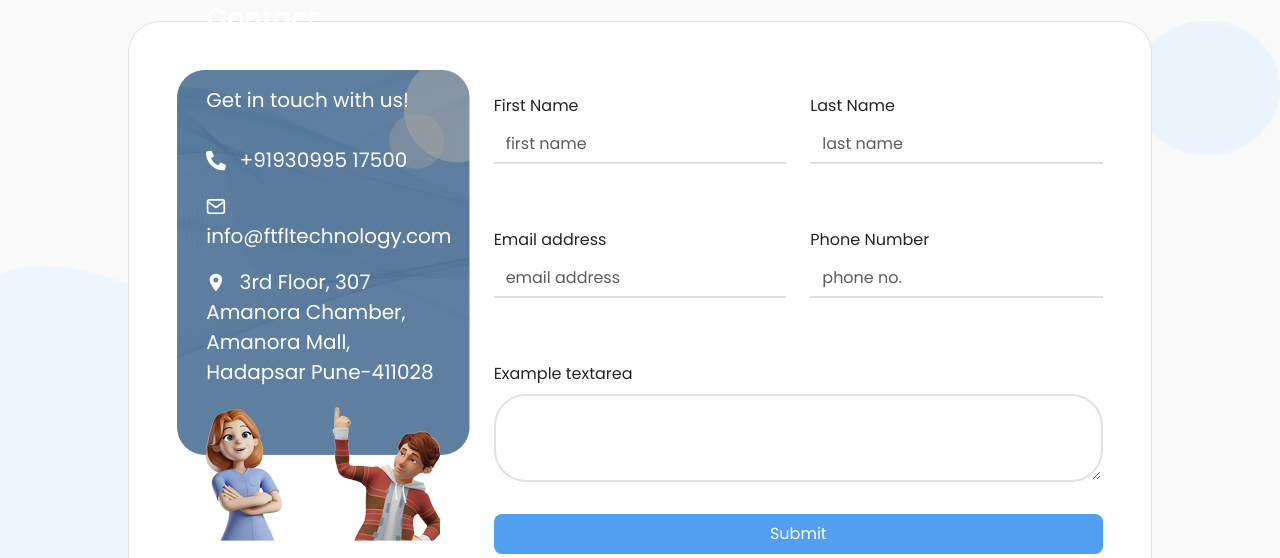
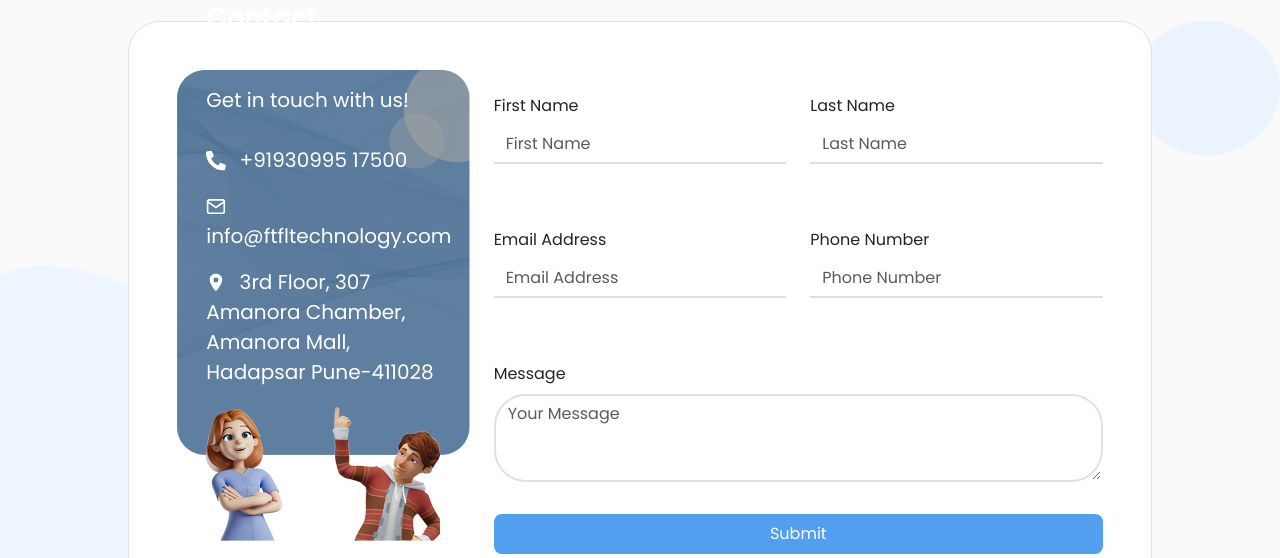
Before and after one commit to Ekata1233/ftfl, a React (Vite) app: page /contact in a window 1280 px wide. Shown: the part 394-952 px from the top of the page. Built offline with nearby package versions, Linux system fonts and the light colour scheme.

Commit message:
changes in job description section

```diff
--- a/src/Components/ContactUS/ConatctUS.jsx
+++ b/src/Components/ContactUS/ConatctUS.jsx
@@ -1,15 +1,76 @@
-import HeaderNav from "../HeaderNav/HederNav"
-import carrers from '../../assets/Rectangle 3847.png'
-import Blogbg from '../../assets/contact-bg.png'
-import { Button, Col, Form, Row } from "react-bootstrap"
-import '../ContactUS/ContactUs.css'
-import { FiMail } from "react-icons/fi"
-import { FaPhoneAlt } from "react-icons/fa"
-import { IoLocationSharp } from "react-icons/io5"
-import girlboy from '../../assets/conatctgirl-boy.png'
-import frame from '../../assets/Frame 2.png'
+import React, { useState } from "react";
+import HeaderNav from "../HeaderNav/HederNav";
+import carrers from '../../assets/Rectangle 3847.png';
+import Blogbg from '../../assets/contact-bg.png';
+import { Button, Col, Form, Row, Spinner } from "react-bootstrap";
+import '../ContactUS/ContactUs.css';
+import { FiMail } from "react-icons/fi";
+import { FaPhoneAlt } from "react-icons/fa";
+import { IoLocationSharp } from "react-icons/io5";
+import girlboy from '../../assets/conatctgirl-boy.png';
+import frame from '../../assets/Frame 2.png';
 
-function ConatctUS() {
+function ContactUS() {
+    // State to manage form inputs
+    const [formData, setFormData] = useState({
+        firstName: "",
+        lastName: "",
+        email: "",
+        phone: "",
+        message: "",
+    });
+
+    // State to manage API response
+    const [response, setResponse] = useState(null);
+
+    // State to manage form submission loading state
+    const [isSubmitting, setIsSubmitting] = useState(false);
+
+    // Handle form input changes
+    const handleInputChange = (e) => {
+        const { name, value } = e.target;
+        setFormData({
+            ...formData,
+            [name]: value,
+        });
+    };
+
+    // Handle form submission
+    const handleSubmit = async (e) => {
+        e.preventDefault();
+        setIsSubmitting(true); // Start loading
+
+        try {
+            // Send form data to the API
+            const res = await fetch("https://ftfl-backend.vercel.app/api/contact/submit", {
+                method: "POST",
+                headers: {
+                    "Content-Type": "application/json",
+                },
+                body: JSON.stringify(formData),
+            });
+
+            const data = await res.json();
+            setResponse(data); // Set the API response
+
+            // Clear the form after successful submission
+            if (res.ok) {
+                setFormData({
+                    firstName: "",
+                    lastName: "",
+                    email: "",
+                    phone: "",
+                    message: "",
+                });
+            }
+        } catch (error) {
+            console.error("Error submitting form:", error);
+            setResponse({ message: "An error occurred while submitting the form." });
+        } finally {
+            setIsSubmitting(false); // Stop loading
+        }
+    };
+
     return (
         <div>
             <div className="overlay-nav overlay-nav1">
@@ -20,95 +81,159 @@ function ConatctUS() {
                     {/* Carousel Section */}
                     <div className="carousel-container about position-relative text-center">
                         <img src={carrers} className="img-fluid w-100 con-img" alt="Slide 1" />
-
                     </div>
 
                     {/* Additional Content */}
-                    <div className="text-center my-5" >
+                    <div className="text-center my-5">
                         <p>
                             <span className='text-dark' style={{ fontWeight: "400", fontSize: "45px" }}>Contact</span>
                             <span className="blue" style={{ fontWeight: "600", fontSize: "45px" }}>Us</span>
                         </p>
                         <p className="text-secondary pb-5">Any question or remarks? Just write us a message!</p>
                     </div>
+
+                    {/* Contact Form Section */}
                     <div className='ConatactUS-wrapper'>
-                        <div className=" ConatactUS-div">
-                            <img src={Blogbg} alt="Background" className="w-100 bg-contact " />
+                        <div className="ConatactUS-div">
+                            <img src={Blogbg} alt="Background" className="w-100 bg-contact" />
                             <div className='Contact-Container bg-white p-5 rounded rounded-5 border border-1'>
                                 <Row>
+                                    {/* Contact Information Column */}
                                     <Col sx={12} sm={12} md={12} lg={5} xl={4} xxl={4}>
                                         <div className="contact-container">
                                             <img src={frame} alt="Background" className="contact-image img-fluid" />
                                             <div className="contact-text">
                                                 <p className="contact-title pt-4">Contact Information</p>
-                                                <p className="text pb-4 " style={{ lineHeight: "10px" }}>Get in touch with us!</p>
-                                                <p className="text ">
+                                                <p className="text pb-4" style={{ lineHeight: "10px" }}>Get in touch with us!</p>
+                                                <p className="text">
                                                     <FaPhoneAlt className="icon" /> +91930995 17500
                                                 </p>
-                                                <p className="text ">
+                                                <p className="text">
                                                     <FiMail className="icon" /> info@ftfltechnology.com
                                                 </p>
-                                                <p className="text ">
+                                                <p className="text">
                                                     <IoLocationSharp className="icon" /> 3rd Floor, 307 Amanora Chamber, Amanora Mall, Hadapsar Pune-411028
                                                 </p>
-                                                <img src={girlboy} className="img-fluid  girboy-img" alt="Girl and Boy" />
+                                                <img src={girlboy} className="img-fluid girboy-img" alt="Girl and Boy" />
                                             </div>
                                         </div>
+                                    </Col>
 
-                                    </Col>
+                                    {/* Contact Form Column */}
                                     <Col sx={12} sm={12} md={12} lg={7} xl={8} xxl={8}>
-                                        <div>
-                                            <Form>
+                                        <Form onSubmit={handleSubmit}>
                                             <Row className="pt-4">
                                                 <Col sx={12} sm={12} md={6} lg={6} xl={6} xxl={6} className="pb-5">
-                                                        <Form.Group className="mb-3" controlId="exampleForm.ControlInput1">
+                                                    <Form.Group className="mb-3" controlId="firstName">
                                                         <Form.Label>First Name</Form.Label>
-                                                            <Form.Control type="email" placeholder="first name" className="custom-input" />
+                                                        <Form.Control
+                                                            type="text"
+                                                            name="firstName"
+                                                            placeholder="First Name"
+                                                            value={formData.firstName}
+                                                            onChange={handleInputChange}
+                                                            className="custom-input"
+                                                            required
+                                                        />
                                                     </Form.Group>
                                                 </Col>
                                                 <Col sx={12} sm={12} md={6} lg={6} xl={6} xxl={6} className="pb-5">
-                                                        <Form.Group className="mb-3" controlId="exampleForm.ControlInput2">
+                                                    <Form.Group className="mb-3" controlId="lastName">
                                                         <Form.Label>Last Name</Form.Label>
-                                                            <Form.Control type="email" placeholder="last name" className="custom-input" />
+                                                        <Form.Control
+                                                            type="text"
+                                                            name="lastName"
+                                                            placeholder="Last Name"
+                                                            value={formData.lastName}
+                                                            onChange={handleInputChange}
+                                                            className="custom-input"
+                                                            required
+                                                        />
                                                     </Form.Group>
                                                 </Col>
                                                 <Col sx={12} sm={12} md={6} lg={6} xl={6} xxl={6} className="pb-5">
-                                                        <Form.Group className="mb-3" controlId="exampleForm.ControlInput3">
-                                                            <Form.Label>Email address</Form.Label>
-                                                            <Form.Control type="email" placeholder="email address" className="custom-input" />
+                                                    <Form.Group className="mb-3" controlId="email">
+                                                        <Form.Label>Email Address</Form.Label>
+                                                        <Form.Control
+                                                            type="email"
+                                                            name="email"
+                                                            placeholder="Email Address"
+                                                            value={formData.email}
+                                                            onChange={handleInputChange}
+                                                            className="custom-input"
+                                                            required
+                                                        />
                                                     </Form.Group>
                                                 </Col>
                                                 <Col sx={12} sm={12} md={6} lg={6} xl={6} xxl={6} className="pb-5">
-                                                        <Form.Group className="mb-3" controlId="exampleForm.ControlInput4">
+                                                    <Form.Group className="mb-3" controlId="phone">
                                                         <Form.Label>Phone Number</Form.Label>
-                                                            <Form.Control type="email" placeholder="phone no." className="custom-input" />
+                                                        <Form.Control
+                                                            type="tel"
+                                                            name="phone"
+                                                            placeholder="Phone Number"
+                                                            value={formData.phone}
+                                                            onChange={handleInputChange}
+                                                            className="custom-input"
+                                                            required
+                                                        />
                                                     </Form.Group>
                                                 </Col>
                                                 <Col sx={12} sm={12} md={12} lg={12} xl={12} xxl={12}>
-                                                    <Form.Group className="mb-3" controlId="exampleForm.ControlTextarea1">
-                                                    <Form.Label>Example textarea</Form.Label>
-                                                    <Form.Control as="textarea" className="rounded rounded-5 border border-2" rows={3} />
+                                                    <Form.Group className="mb-3" controlId="message">
+                                                        <Form.Label>Message</Form.Label>
+                                                        <Form.Control
+                                                            as="textarea"
+                                                            name="message"
+                                                            rows={3}
+                                                            placeholder="Your Message"
+                                                            value={formData.message}
+                                                            onChange={handleInputChange}
+                                                            className="rounded rounded-5 border border-2"
+                                                            required
+                                                        />
                                                     </Form.Group>
                                                 </Col>
-
-
                                                 <Col sx={12} sm={12} md={12} lg={12} xl={12} xxl={12}>
-                                                    <Button className="rounded rounded-3 w-100 blue-btn py-2 mt-3" style={{border:"none"}} >Submit</Button>
+                                                    <Button
+                                                        type="submit"
+                                                        className="rounded rounded-3 w-100 blue-btn py-2 mt-3"
+                                                        style={{ border: "none" }}
+                                                        disabled={isSubmitting} // Disable button while submitting
+                                                    >
+                                                        {isSubmitting ? (
+                                                            <Spinner
+                                                                as="span"
+                                                                animation="border"
+                                                                size="sm"
+                                                                role="status"
+                                                                aria-hidden="true"
+                                                            />
+                                                        ) : (
+                                                            "Submit"
+                                                        )}
+                                                    </Button>
                                                 </Col>
                                             </Row>
+                                        </Form>
 
-                                            </Form>
+                                        {/* Display API response */}
+                                        {response && (
+                                            <div className="mt-4 text-center">
+                                                <p className={response.message.includes("successfully") ? "text-success" : "text-danger"}>
+                                                    {response.message}
+                                                </p>
                                             </div>
+                                        )}
                                     </Col>
                                 </Row>
                             </div>
                         </div>
                     </div>
-
                 </div>
             </div>
         </div>
-    )
+    );
 }
 
-export default ConatctUS
+export default ContactUS;
--- a/src/Components/JobDescriptions/JobDescriptions.jsx
+++ b/src/Components/JobDescriptions/JobDescriptions.jsx
@@ -49,7 +49,7 @@ function JobDescriptions() {
 
     useEffect(() => {
         setLoading(true);
-        fetch("http://localhost:5000/api/jobs/all-jobs")
+        fetch("https://ftfl-backend.vercel.app/api/jobs/all-jobs")
             .then((response) => {
                 if (!response.ok) {
                     throw new Error(`HTTP error! Status: ${response.status}`);
```
Lines whose indentation alone changed are shown as unchanged.
